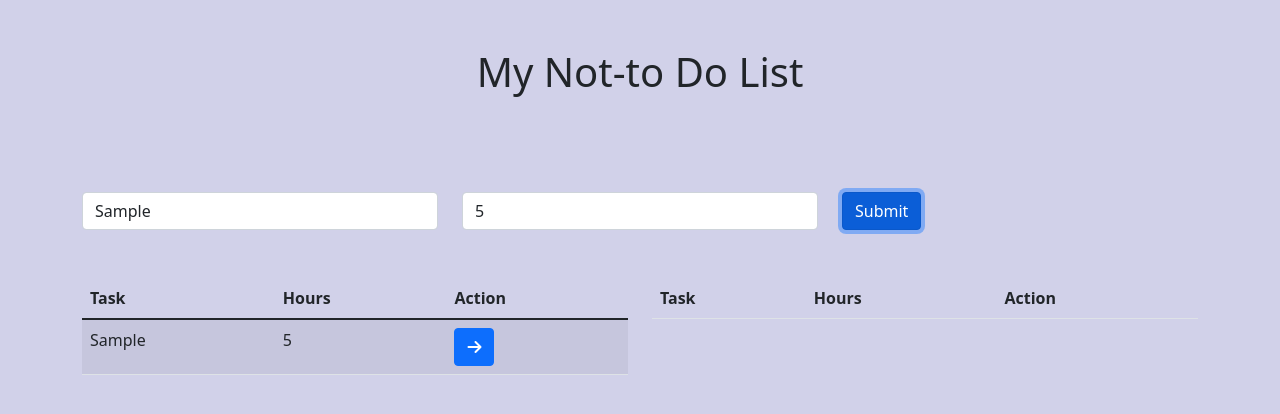
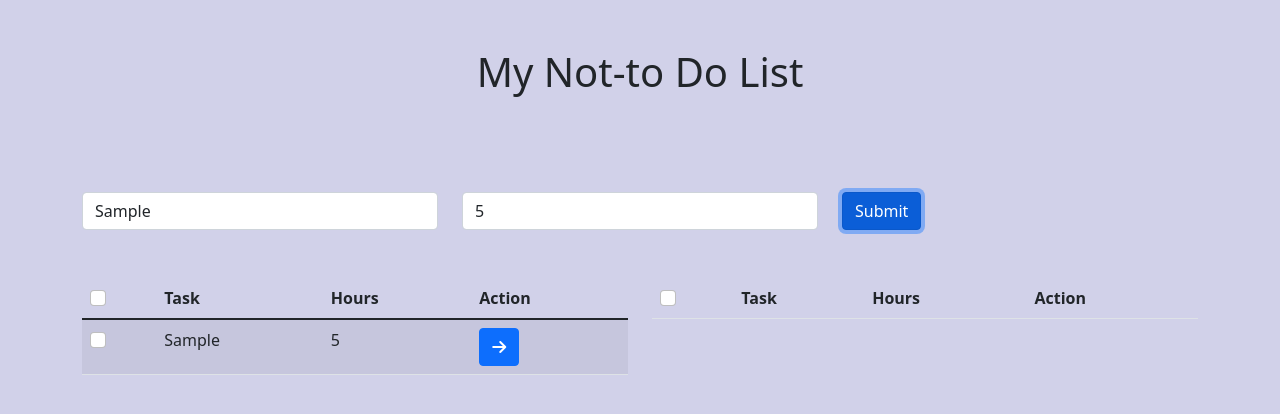
Before and after one commit to anmolft9/Revision, a React (Create React App) app: page / in a window 1280 px wide. Both pictures are taken after typing "Sample", "5" into the empty fields and a click on the button "Submit". Shown: the top 414 px of the page. Built offline with nearby package versions, Linux system fonts and the light colour scheme.

Commit message:
added the check box and now going to add the feature to it

```diff
--- a/src/App.js
+++ b/src/App.js
@@ -24,6 +24,12 @@ function App() {
     setFormValue(switchedArgs);
   };
 
+  ///handle on Check
+
+  const handleOnCheck = () => {
+    // console.log("clicked");
+  };
+
   // console.log(formValue);
   return (
     <div className="wrapper">
@@ -36,7 +42,11 @@ function App() {
         <ListForm getTheData={getTheData} />
 
         {/* here goes the list area */}
-        <ListArea formValue={formValue} switchTask={switchTask} />
+        <ListArea
+          formValue={formValue}
+          switchTask={switchTask}
+          handleOnCheck={handleOnCheck}
+        />
       </Container>
     </div>
   );
--- a/src/components/ListArea.js
+++ b/src/components/ListArea.js
@@ -2,7 +2,7 @@ import React from "react";
 import { Row, Col } from "react-bootstrap";
 import { ListTask } from "./ListTask";
 
-export const ListArea = ({ formValue, switchTask }) => {
+export const ListArea = ({ formValue, switchTask, handleOnCheck }) => {
   const entryList = formValue.filter(({ type }) => type === "entry");
   const badList = formValue.filter(({ type }) => type === "bad");
 
@@ -14,10 +14,16 @@ export const ListArea = ({ formValue, switchTask }) => {
           arrow="right"
           list={entryList}
           switchTask={switchTask}
+          handleOnCheck={handleOnCheck}
         />
       </Col>
       <Col>
-        <ListTask name="bad" list={badList} switchTask={switchTask} />
+        <ListTask
+          name="bad"
+          list={badList}
+          switchTask={switchTask}
+          handleOnCheck={handleOnCheck}
+        />
       </Col>
     </Row>
   );
--- a/src/components/ListTask.js
+++ b/src/components/ListTask.js
@@ -1,13 +1,16 @@
 import React from "react";
-import { Button } from "react-bootstrap";
+import { Button, Form } from "react-bootstrap";
 import Table from "react-bootstrap/Table";
 
-export const ListTask = ({ list = [], switchTask, arrow }) => {
+export const ListTask = ({ list = [], switchTask, arrow, handleOnCheck }) => {
   // console.log(formValue);
   return (
     <Table striped>
       <thead>
         <tr>
+          <th>
+            <Form.Check type="checkbox" onChange={handleOnCheck} />
+          </th>
           <th>Task</th>
           <th>Hours</th>
           <th>Action</th>
@@ -17,6 +20,9 @@ export const ListTask = ({ list = [], switchTask, arrow }) => {
         {list.map((item) => {
           return (
             <tr>
+              <td>
+                <Form.Check type="checkbox" onChange={handleOnCheck} />
+              </td>
               <td>{item.tasks}</td>
               <td>{item.hrs}</td>
 
```
